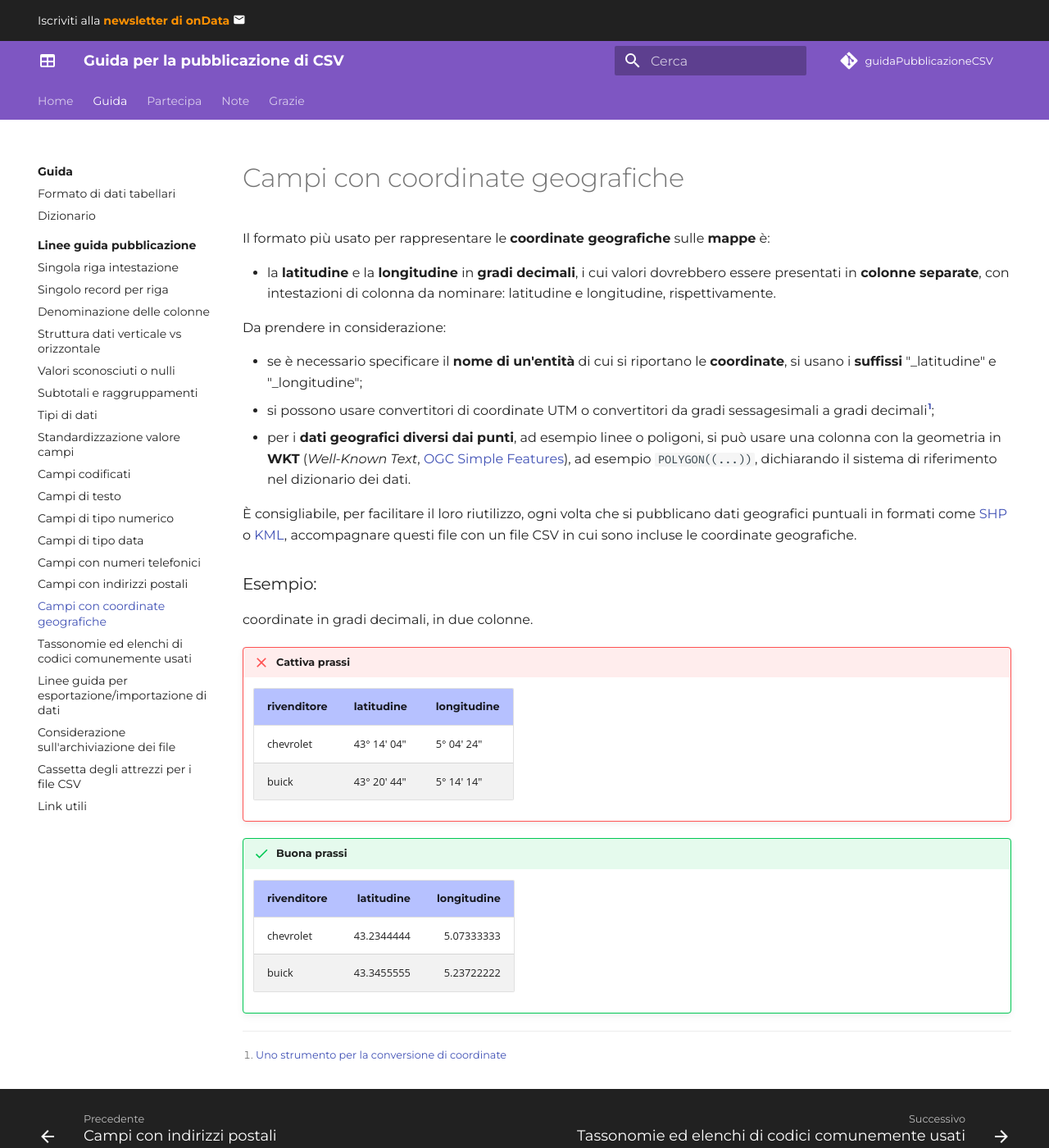
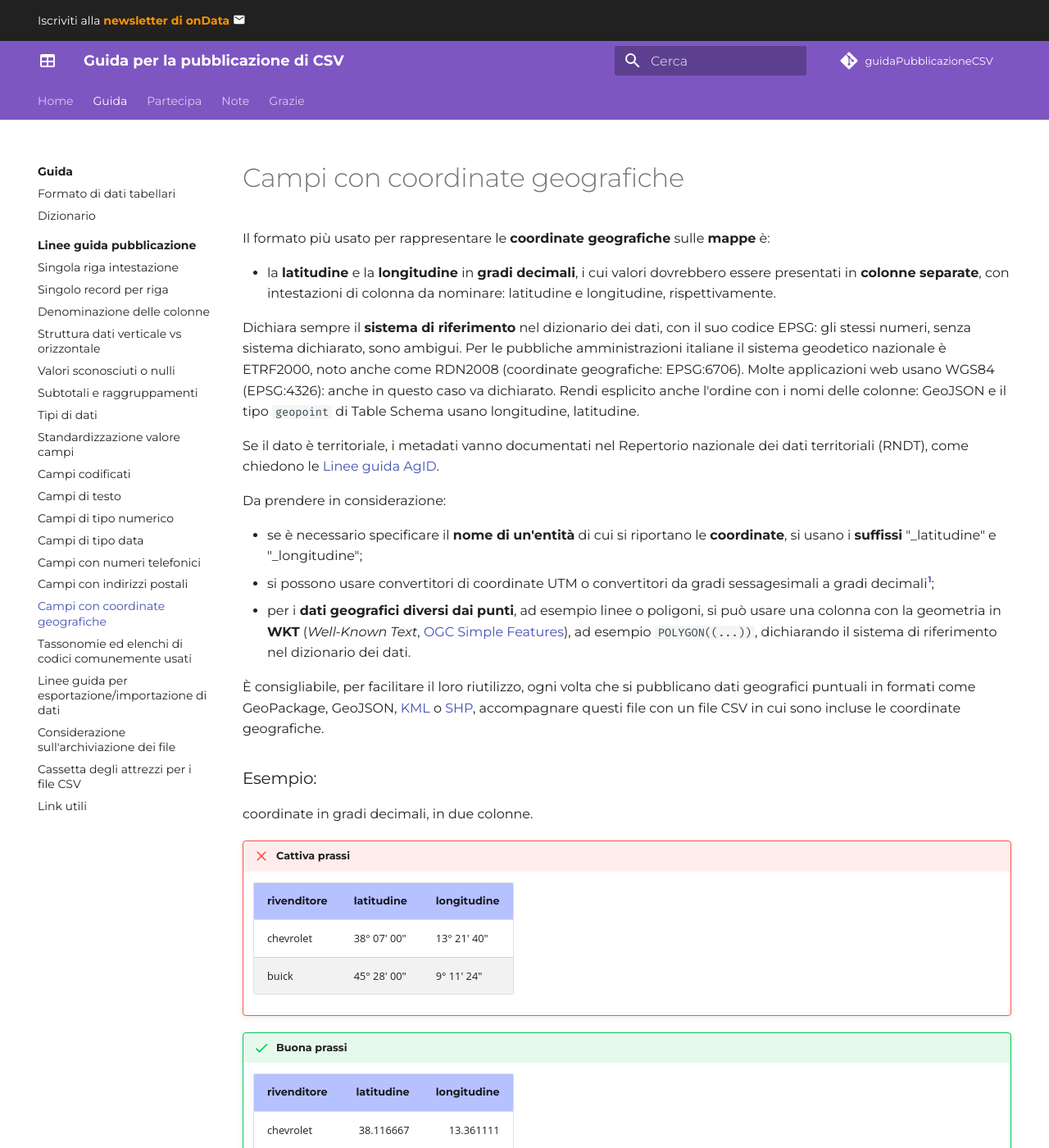
Before and after one commit to ondata/guidaPraticaPubblicazioneCSV, an MkDocs documentation site: the page built from docs/guida/linee_guida_pubblicazione/P15_campi_con_coordinate_geografiche.md, in a window 1280 px wide and 1400 px high. Shown: the whole window at 82% size. Built offline with MkDocs 1.6.1 and Material for MkDocs 9.7.7, drawn with Linux system fonts in a browser that asks for light colours; comment, search, counter and statistics services are not loaded.

```diff
--- a/docs/guida/linee_guida_pubblicazione/P15_campi_con_coordinate_geografiche.md
+++ b/docs/guida/linee_guida_pubblicazione/P15_campi_con_coordinate_geografiche.md
@@ -10,13 +10,17 @@ Il formato più usato per rappresentare le **coordinate geografiche** sulle **ma
 
   - la **latitudine** e la **longitudine** in **gradi decimali**, i cui valori dovrebbero essere presentati in **colonne separate**, con intestazioni di colonna da nominare: latitudine e longitudine, rispettivamente.
 
+Dichiara sempre il **sistema di riferimento** nel dizionario dei dati, con il suo codice EPSG: gli stessi numeri, senza sistema dichiarato, sono ambigui. Per le pubbliche amministrazioni italiane il sistema geodetico nazionale è ETRF2000, noto anche come RDN2008 (coordinate geografiche: EPSG:6706). Molte applicazioni web usano WGS84 (EPSG:4326): anche in questo caso va dichiarato. Rendi esplicito anche l'ordine con i nomi delle colonne: GeoJSON e il tipo `geopoint` di Table Schema usano longitudine, latitudine.
+
+Se il dato è territoriale, i metadati vanno documentati nel Repertorio nazionale dei dati territoriali (RNDT), come chiedono le [Linee guida AgID](https://ondata.github.io/linee-guida-opendata/capitolo-4.html#req-16).
+
 Da prendere in considerazione:
 
   - se è necessario specificare il **nome di un'entità** di cui si riportano le **coordinate**, si usano i **suffissi** "\_latitudine" e "\_longitudine";
   - si possono usare convertitori di coordinate UTM o convertitori da gradi sessagesimali a gradi decimali[^1];
   - per i **dati geografici diversi dai punti**, ad esempio linee o poligoni, si può usare una colonna con la geometria in **WKT** (*Well-Known Text*, [OGC Simple Features](https://www.ogc.org/standards/sfa/)), ad esempio `POLYGON((...))`, dichiarando il sistema di riferimento nel dizionario dei dati.
 
-È consigliabile, per facilitare il loro riutilizzo, ogni volta che si pubblicano dati geografici puntuali in formati come [SHP](https://it.wikipedia.org/wiki/Shapefile) o [KML](https://it.wikipedia.org/wiki/Keyhole_Markup_Language), accompagnare questi file con un file CSV in cui sono incluse le coordinate geografiche.
+È consigliabile, per facilitare il loro riutilizzo, ogni volta che si pubblicano dati geografici puntuali in formati come GeoPackage, GeoJSON, [KML](https://it.wikipedia.org/wiki/Keyhole_Markup_Language) o [SHP](https://it.wikipedia.org/wiki/Shapefile), accompagnare questi file con un file CSV in cui sono incluse le coordinate geografiche.
 
 [^1]: [Uno strumento per la conversione di coordinate](https://www.latlong.net/degrees-minutes-seconds-to-decimal-degrees)
 
@@ -28,13 +32,13 @@ coordinate in gradi decimali, in due colonne.
 
     | rivenditore | latitudine  | longitudine |
     | ----------- | ----------- | ----------- |
-    | chevrolet   | 43° 14' 04" | 5° 04' 24"  |
-    | buick       | 43° 20' 44" | 5° 14' 14"  |
+    | chevrolet   | 38° 07' 00" | 13° 21' 40" |
+    | buick       | 45° 28' 00" | 9° 11' 24"  |
 
 
 !!! success "Buona prassi"
 
     | rivenditore | latitudine | longitudine |
     | ----------- | ---------: | ----------: |
-    | chevrolet   | 43.2344444 | 5.07333333  |
-    | buick       | 43.3455555 | 5.23722222  |
+    | chevrolet   | 38.116667  | 13.361111   |
+    | buick       | 45.466667  | 9.190000    |
```
Also changed, not shown: docs/guida/linee_guida_pubblicazione/P12_campi_tipo_data.md (+3 -2 lines).
